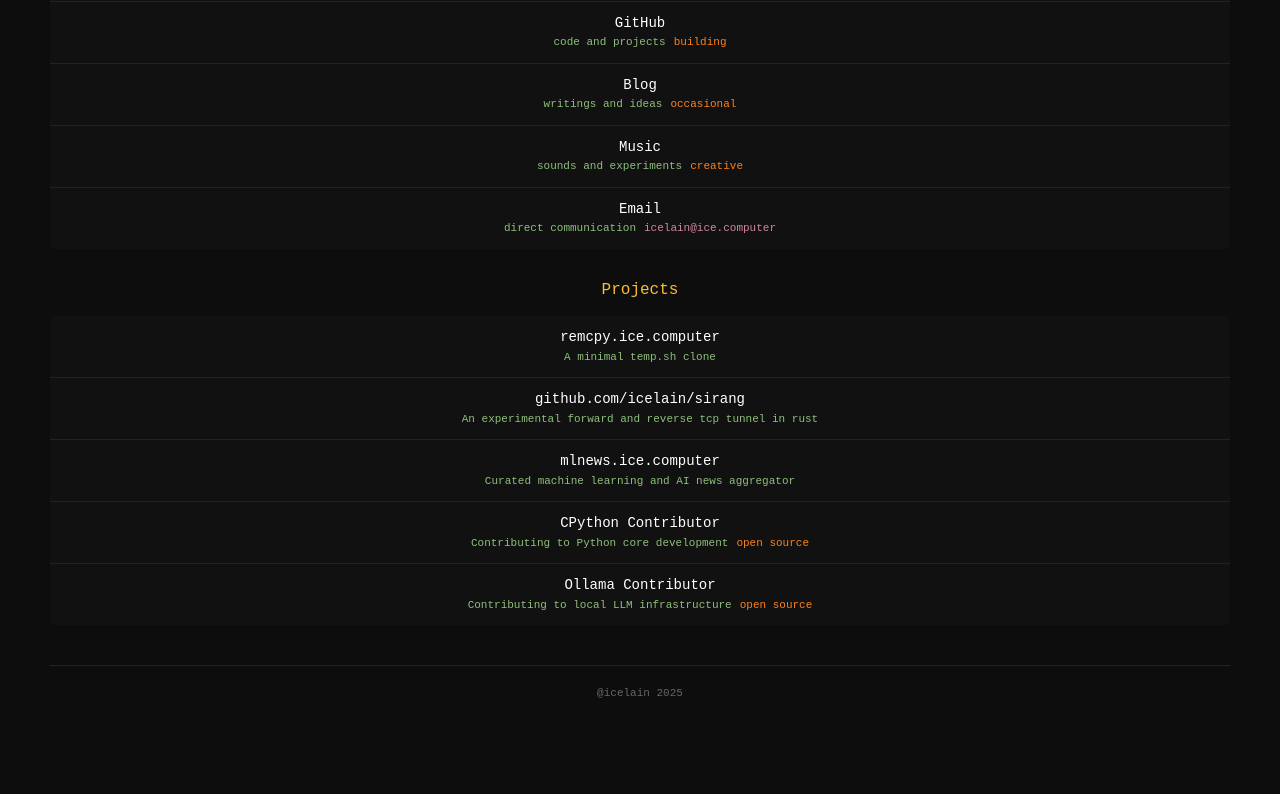
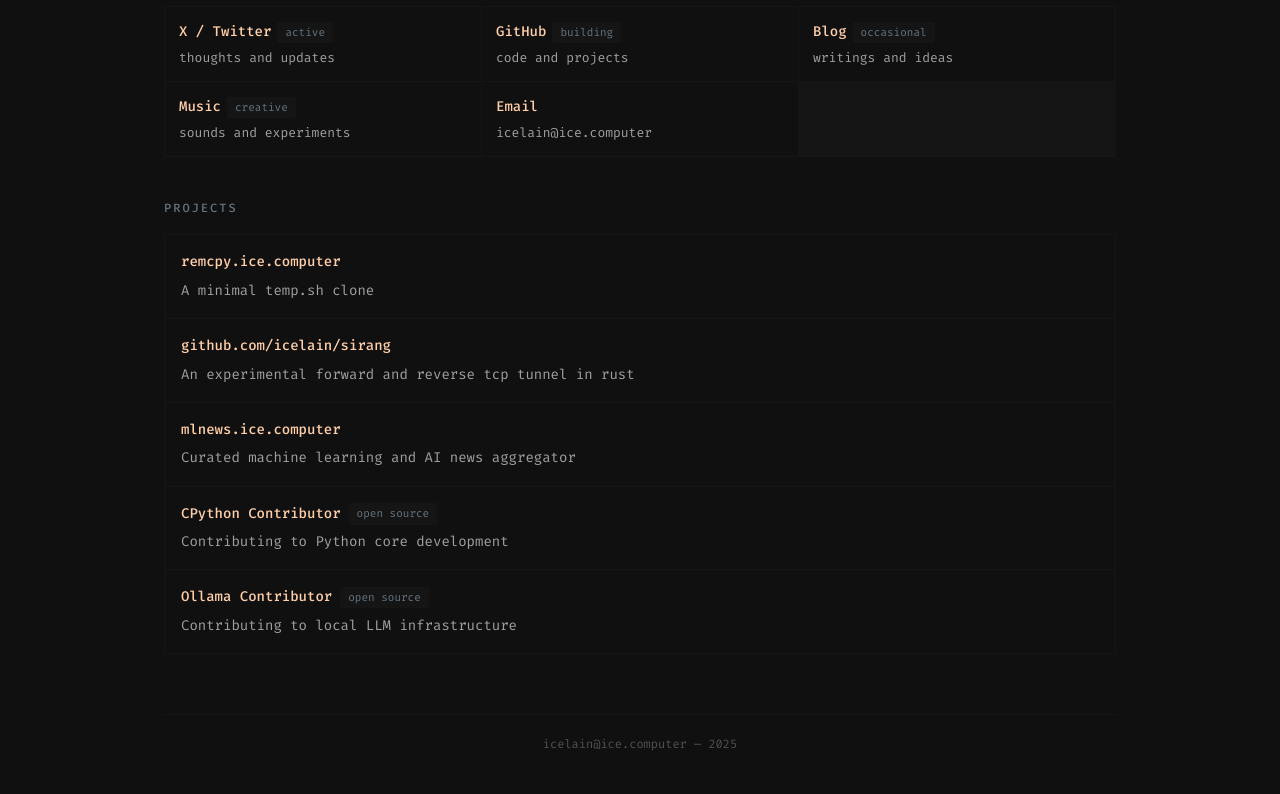
Before and after one commit to Icelain/ice.personal, a website: page templates/index.html in a window 1280 px wide. Shown: the part 192-986 px from the top of the page. Before the commit the page ends 923 px from the top, so only its background shows below. Drawn offline with Linux system fonts and the light colour scheme; a web font is replaced by a local one.

Commit message:
change design

```diff
--- a/styles/index.css
+++ b/styles/index.css
@@ -9,12 +9,12 @@
     }
 
     @font-face {
-        font-family: "Geist";
-        src: url("/static/GeistMono-Regular.woff2") format("woff2");
+        font-family: "Fira Code";
+        src: url("/static/firacode.ttf") format("ttf");
     }
 
     html {
-        font-family: "Geist" !important;
+        font-family: "Fira Code" !important;
     }
 
     code, pre {
--- a/templates/index.html
+++ b/templates/index.html
@@ -1,21 +1,19 @@
 <!DOCTYPE html>
-<html>
+<html lang="en">
 <head>
-	<title>ice.computer</title>
+    <meta charset="UTF-8">
     <meta name="viewport" content="width=device-width, initial-scale=1.0">
+    <title>icelain</title>
     <style>
+
     		@font-face {
-			font-family: 'Geist Mono';
-			src: url('https://ice.computer/static/GeistMono-Regular.woff2') format('woff2');
-			font-weight: normal;
-			font-style: normal;
+    	        font-family: "Agave";
+    	        src: url("/static/agave.woff2") format("woff2");
     	    }
 
     	  @font-face {
-			font-family: 'Agave';
-			src: url('https://ice.computer/static/agave.woff2') format('woff2');
-			font-weight: normal;
-			font-style: normal;
+    	        font-family: "Fira Code";
+    	        src: url("/static/firacode.ttf") format("truetype");
     	  }
 
         * {
@@ -24,357 +22,445 @@
             box-sizing: border-box;
         }
 
-		html, body {
-			background-color: #0d0d0d;
-			color: #ffffff;
-			font-family: 'Geist Mono', monospace;
+        body {
+            background: #101010;
+            color: #FFFFFF;
+            font-family: 'Fira Code';
             font-size: 14px;
-			line-height: 1.4;
+            line-height: 1.6;
+            padding: 40px 24px;
+            max-width: 900px;
+            margin: 0 auto;
+            font-weight: 400;
         }
 
-		.header {
-			background-color: #fabd2f;
-			color: #000;
-			padding: 6px 0;
-			margin-bottom: 20px;
+        ::selection {
+            background: #232323;
+            color: #FFCFA8;
+        }
+
+        ::-moz-selection {
+            background: #232323;
+            color: #FFCFA8;
+        }
+
+        header {
+            margin-bottom: 48px;
         }
 
         .header-content {
-			max-width: 1200px;
-			margin: 0 auto;
-			padding: 0 10px;
+            display: flex;
+            align-items: baseline;
+            gap: 12px;
+            margin-bottom: 8px;
+        }
+
+        h1 {
+            font-size: 28px;
+            font-weight: 500;
+            color: #FFCFA8;
+            letter-spacing: -0.5px;
+        }
+
+        .location {
+            color: #65737E;
+            font-size: 13px;
+        }
+
+        .tagline {
+            color: #A0A0A0;
+            font-size: 14px;
+            font-weight: 400;
+        }
+
+        section {
+            margin-bottom: 42px;
+        }
+
+        h2 {
+            font-size: 12px;
+            font-weight: 500;
+            color: #65737E;
+            margin-bottom: 16px;
+            text-transform: uppercase;
+            letter-spacing: 2px;
+        }
+
+        .links-grid {
+            display: grid;
+            grid-template-columns: repeat(auto-fit, minmax(200px, 1fr));
+            gap: 1px;
+            background: #151515;
+            border: 1px solid #151515;
+        }
+
+        .link-item {
+            background: #101010;
+            padding: 14px;
+            position: relative;
+        }
+
+        .link-item:hover {
+            background: #FFCFA8;
+        }
+
+        .link-item:hover .link-title a {
+            color: #101010;
+        }
+
+        .link-item:hover .badge {
+            background: #101010;
+            color: #FFCFA8;
+        }
+
+        .link-item:hover .link-description {
+            color: #101010;
+        }
+
+        .link-item::before {
+            content: '';
+            position: absolute;
+            left: 0;
+            top: 0;
+            width: 2px;
+            height: 0;
+            background: #FFCFA8;
+        }
+
+        .link-item:hover::before {
+            height: 100%;
+        }
+
+        .link-title {
             display: flex;
             align-items: center;
-			justify-content: space-between;
-			flex-wrap: wrap;
-			gap: 10px;
+            gap: 6px;
+            margin-bottom: 4px;
         }
 
-		.header-left {
+        .link-title a {
+            color: #FFCFA8;
+            text-decoration: none;
+            font-size: 14px;
+            font-weight: 500;
+        }
+
+        .link-title a:hover {
+            color: #FFCFA8;
+        }
+
+        .badge {
+            display: inline-block;
+            padding: 2px 8px;
+            background: #151515;
+            color: #65737E;
+            font-size: 11px;
+            border-radius: 3px;
+            text-transform: lowercase;
+        }
+
+        .link-description {
+            color: #A0A0A0;
+            font-size: 13px;
+            line-height: 1.5;
+        }
+
+        .projects-list {
+            display: flex;
+            flex-direction: column;
+            gap: 0;
+            border: 1px solid #151515;
+        }
+
+        .project-item {
+            background: #101010;
+            padding: 16px;
+            border-bottom: 1px solid #151515;
+            position: relative;
+        }
+
+        .project-item:last-child {
+            border-bottom: none;
+        }
+
+        .project-item:hover {
+            background: #FFCFA8;
+            padding-left: 20px;
+        }
+
+        .project-item:hover .project-link {
+            color: #101010;
+        }
+
+        .project-item:hover .badge {
+            background: #101010;
+            color: #FFCFA8;
+        }
+
+        .project-item:hover .project-description {
+            color: #101010;
+        }
+
+        .project-item::before {
+            content: '';
+            position: absolute;
+            left: 0;
+            top: 0;
+            width: 0;
+            height: 100%;
+            background: #FFCFA8;
+        }
+
+        .project-item:hover::before {
+            width: 3px;
+        }
+
+        .project-header {
             display: flex;
             align-items: center;
-			gap: 15px;
+            gap: 8px;
+            margin-bottom: 6px;
         }
 
-		.logo {
-			font-size: 16px;
-			font-weight: bold;
+        .project-link {
+            color: #FFCFA8;
             text-decoration: none;
-			color: #000;
+            font-size: 14px;
+            font-weight: 500;
         }
 
-		.header-right {
-			display: flex;
-			align-items: center;
-			gap: 10px;
+        .project-link:hover {
+            color: #FFCFA8;
         }
 
-		.nav-link {
-			color: #000;
-			text-decoration: none;
-			font-size: 12px;
-			padding: 3px 6px;
-			border-radius: 2px;
+        .project-description {
+            color: #A0A0A0;
+            font-size: 14px;
+            line-height: 1.6;
         }
 
-		.nav-link:hover {
-			background-color: rgba(0, 0, 0, 0.1);
+        footer {
+            margin-top: 60px;
+            padding-top: 20px;
+            border-top: 1px solid #151515;
+            text-align: center;
+            color: #505050;
+            font-size: 12px;
         }
 
-		.container {
-			max-width: 1200px;
-			margin: 0 auto;
+        @media (max-width: 768px) {
+            body {
+                padding: 24px 16px;
+                font-size: 13px;
+            }
+
+            h1 {
+                font-size: 22px;
+            }
+
+            .location {
+                font-size: 12px;
+            }
+
+            .tagline {
+                font-size: 13px;
+            }
+
+            .header-content {
+                flex-direction: column;
+                gap: 4px;
+                align-items: flex-start;
+            }
+
+            header {
+                margin-bottom: 32px;
+            }
+
+            section {
+                margin-bottom: 32px;
+            }
+
+            h2 {
+                font-size: 11px;
+                margin-bottom: 12px;
+            }
+
+            .links-grid {
+                grid-template-columns: 1fr;
+                gap: 0;
+            }
+
+            .link-item {
+                padding: 12px;
+            }
+
+            .link-title {
+                flex-wrap: wrap;
+            }
+
+            .link-title a {
+                font-size: 13px;
+            }
+
+            .link-description {
+                font-size: 12px;
+            }
+
+            .badge {
+                font-size: 10px;
+            }
+
+            .project-item {
+                padding: 12px;
+            }
+
+            .project-item:hover {
+                padding-left: 16px;
+            }
+
+            .project-link {
+                font-size: 13px;
+                word-break: break-all;
+            }
+
+            .project-description {
+                font-size: 12px;
+            }
+
+            footer {
+                margin-top: 40px;
+                padding-top: 16px;
+                font-size: 11px;
+            }
+        }
+
+        @media (max-width: 480px) {
+            body {
+                padding: 20px 12px;
+            }
+
+            h1 {
+                font-size: 20px;
+            }
+
+            .link-item,
+            .project-item {
                 padding: 10px;
             }
 
-		.section-header {
-			color: #fabd2f;
-			font-size: 16px;
-			font-weight: normal;
-			text-align: center;
-			margin: 30px 0 15px 0;
-			font-family: 'Agave', monospace;
-			display: block;
-			width: 100%;
+            .project-item:hover {
+                padding-left: 14px;
+            }
         }
 
-		.profile-section {
-			background-color: #111;
-			border-radius: 4px;
-			margin-bottom: 20px;
-			overflow: hidden;
+        @media (min-width: 1200px) {
+            body {
+                max-width: 1000px;
             }
 
-		.profile-item {
-			display: flex;
-			align-items: flex-start;
-			padding: 12px 16px;
-			border-bottom: 1px solid #222;
-			font-family: 'Geist Mono', monospace;
-			justify-content: center;
-		}
-
-		.profile-item:last-child {
-			border-bottom: none;
-		}
-
-		.profile-item:hover {
-			background-color: #1a1a1a;
-		}
-
-		.vote {
-			width: 20px;
-			margin-right: 8px;
-			text-align: center;
-			flex-shrink: 0;
-			display: none;
-		}
-
-		.upvote {
-			color: #8ec07c;
-			cursor: pointer;
-			font-size: 10px;
-		}
-
-		.content {
-			flex: 1;
-			min-width: 0;
-			text-align: center;
-		}
-
-		.title {
-			margin: 0;
-			font-size: 14px;
-			font-weight: normal;
-		}
-
-		.title a {
-			color: #ffffff;
-			text-decoration: none;
-		}
-
-		.title a:hover {
-			color: #fabd2f;
-		}
-
-		.meta {
-			font-size: 11px;
-			color: #888;
-			margin-top: 2px;
-			display: flex;
-			align-items: center;
-			gap: 8px;
-			flex-wrap: wrap;
-			justify-content: center;
-		}
-
-		.meta a {
-			color: #888;
-			text-decoration: none;
-		}
-
-		.meta a:hover {
-			color: #fabd2f;
-		}
-
-		.description {
-			color: #8ec07c;
-		}
-
-		.status {
-			color: #fe8019;
-		}
-
-		.location {
-			color: #d3869b;
-		}
-
-		.footer {
-			margin-top: 40px;
-			padding: 20px 0;
-			border-top: 1px solid #222;
-			text-align: center;
-			font-size: 11px;
-			color: #666;
-		}
-
-		.footer a {
-			color: #8ec07c;
-			text-decoration: none;
-		}
-
-		.footer a:hover {
-			color: #fabd2f;
-		}
-
-		@media (max-width: 768px) {
-			.header-content {
-				flex-direction: column;
-				align-items: flex-start;
-				gap: 8px;
-			}
-
-			.rank {
-				width: 25px;
-				margin-right: 8px;
-			}
-
-			.vote {
-				width: 15px;
-				margin-right: 6px;
-			}
-
-			.title {
-				font-size: 13px;
-			}
-
-			.meta {
-				font-size: 10px;
-				gap: 6px;
+            .links-grid {
+                grid-template-columns: repeat(3, 1fr);
             }
         }
     </style>
 </head>
 <body>
-	<header class="header">
+    <header>
         <div class="header-content">
-			<div class="header-left">
-				<span class="logo">ice.computer</span>
-				<span style="color: #666; font-size: 12px;">→</span>
-				<span style="font-size: 14px; font-weight: bold;">icelain</span>
+            <h1>icelain</h1>
+            <span class="location">ice.computer</span>
+        </div>
+        <p class="tagline">builder / hacker / open source contributor</p>
+    </header>
+
+    <section>
+        <h2>Connect</h2>
+        <div class="links-grid">
+            <div class="link-item">
+                <div class="link-title">
+                    <a href="https://x.com/icelainl" target="_blank">X / Twitter</a>
+                    <span class="badge">active</span>
+                </div>
+                <div class="link-description">thoughts and updates</div>
+            </div>
+
+            <div class="link-item">
+                <div class="link-title">
+                    <a href="https://github.com/icelain" target="_blank">GitHub</a>
+                    <span class="badge">building</span>
+                </div>
+                <div class="link-description">code and projects</div>
+            </div>
+
+            <div class="link-item">
+                <div class="link-title">
+                    <a href="/blog">Blog</a>
+                    <span class="badge">occasional</span>
+                </div>
+                <div class="link-description">writings and ideas</div>
+            </div>
+
+            <div class="link-item">
+                <div class="link-title">
+                    <a href="/music">Music</a>
+                    <span class="badge">creative</span>
+                </div>
+                <div class="link-description">sounds and experiments</div>
+            </div>
+
+            <div class="link-item">
+                <div class="link-title">
+                    <a href="mailto:icelain@ice.computer">Email</a>
+                </div>
+                <div class="link-description">icelain@ice.computer</div>
             </div>
         </div>
-	</header>
+    </section>
 
-	<div class="container">
-		<h2 class="section-header">Links</h2>
+    <section>
+        <h2>Projects</h2>
+        <div class="projects-list">
+            <div class="project-item">
+                <div class="project-header">
+                    <a href="https://remcpy.ice.computer" target="_blank" class="project-link">remcpy.ice.computer</a>
+                </div>
+                <div class="project-description">A minimal temp.sh clone</div>
+            </div>
 
-		<div class="profile-section">
-			<div class="profile-item">
-				<div class="content">
-					<h3 class="title">
-						<a href="https://x.com/icelainl" target="_blank" rel="noopener noreferrer">X / Twitter</a>
-					</h3>
-					<div class="meta">
-						<span class="description">thoughts and updates</span>
-						<span class="status">active</span>
+            <div class="project-item">
+                <div class="project-header">
+                    <a href="https://github.com/icelain/sirang" target="_blank" class="project-link">github.com/icelain/sirang</a>
+                </div>
+                <div class="project-description">An experimental forward and reverse tcp tunnel in rust</div>
+            </div>
+
+            <div class="project-item">
+                <div class="project-header">
+                    <a href="https://mlnews.ice.computer" target="_blank" class="project-link">mlnews.ice.computer</a>
+                </div>
+                <div class="project-description">Curated machine learning and AI news aggregator</div>
+            </div>
+
+            <div class="project-item">
+                <div class="project-header">
+                    <a href="https://github.com/python/cpython" target="_blank" class="project-link">CPython Contributor</a>
+                    <span class="badge">open source</span>
+                </div>
+                <div class="project-description">Contributing to Python core development</div>
+            </div>
+
+            <div class="project-item">
+                <div class="project-header">
+                    <a href="https://github.com/ollama/ollama" target="_blank" class="project-link">Ollama Contributor</a>
+                    <span class="badge">open source</span>
+                </div>
+                <div class="project-description">Contributing to local LLM infrastructure</div>
             </div>
         </div>
-			</div>
+    </section>
 
-			<div class="profile-item">
-				<div class="content">
-					<h3 class="title">
-						<a href="https://github.com/icelain" target="_blank" rel="noopener noreferrer">GitHub</a>
-					</h3>
-					<div class="meta">
-						<span class="description">code and projects</span>
-						<span class="status">building</span>
-					</div>
-				</div>
-			</div>
-
-			<div class="profile-item">
-				<div class="content">
-					<h3 class="title">
-						<a href="/blog">Blog</a>
-					</h3>
-					<div class="meta">
-						<span class="description">writings and ideas</span>
-						<span class="status">occasional</span>
-					</div>
-				</div>
-			</div>
-
-			<div class="profile-item">
-				<div class="content">
-					<h3 class="title">
-						<a href="/music">Music</a>
-					</h3>
-					<div class="meta">
-						<span class="description">sounds and experiments</span>
-						<span class="status">creative</span>
-					</div>
-				</div>
-			</div>
-
-			<div class="profile-item">
-				<div class="content">
-					<h3 class="title">
-						<a href="mailto:icelain@ice.computer">Email</a>
-					</h3>
-					<div class="meta">
-						<span class="description">direct communication</span>
-						<span class="location">icelain@ice.computer</span>
-					</div>
-				</div>
-			</div>
-		</div>
-
-		<h2 class="section-header">Projects</h2>
-
-		<div class="profile-section">
-			<div class="profile-item">
-				<div class="content">
-					<h3 class="title">
-						<a href="https://remcpy.ice.computer" target="_blank" rel="noopener noreferrer">remcpy.ice.computer</a>
-					</h3>
-					<div class="meta">
-						<span class="description">A minimal temp.sh clone</span>
-					</div>
-				</div>
-			</div>
-
-			<div class="profile-item">
-				<div class="content">
-					<h3 class="title">
-						<a href="https://github.com/icelain/sirang" target="_blank" rel="noopener noreferrer">github.com/icelain/sirang</a>
-					</h3>
-					<div class="meta">
-						<span class="description">An experimental forward and reverse tcp tunnel in rust</span>
-					</div>
-				</div>
-			</div>
-
-			<div class="profile-item">
-				<div class="content">
-					<h3 class="title">
-						<a href="https://mlnews.ice.computer" target="_blank" rel="noopener noreferrer">mlnews.ice.computer</a>
-					</h3>
-					<div class="meta">
-						<span class="description">Curated machine learning and AI news aggregator</span>
-					</div>
-				</div>
-			</div>
-
-			<div class="profile-item">
-				<div class="content">
-					<h3 class="title">
-						<a href="https://github.com/python/cpython" target="_blank" rel="noopener noreferrer">CPython Contributor</a>
-					</h3>
-					<div class="meta">
-						<span class="description">Contributing to Python core development</span>
-						<span class="status">open source</span>
-					</div>
-				</div>
-			</div>
-
-			<div class="profile-item">
-				<div class="content">
-					<h3 class="title">
-						<a href="https://github.com/ollama/ollama" target="_blank" rel="noopener noreferrer">Ollama Contributor</a>
-					</h3>
-					<div class="meta">
-						<span class="description">Contributing to local LLM infrastructure</span>
-						<span class="status">open source</span>
-					</div>
-				</div>
-			</div>
-		</div>
-
-		<div class="footer">
-			<p>@icelain 2025</p>
-		</div>
-	</div>
+    <footer>
+        <p>icelain@ice.computer — 2025</p>
+    </footer>
 </body>
 </html>
```
Also changed, not shown: static/firacode.ttf (added), 5 other files. Lines whose indentation alone changed are shown as unchanged.
